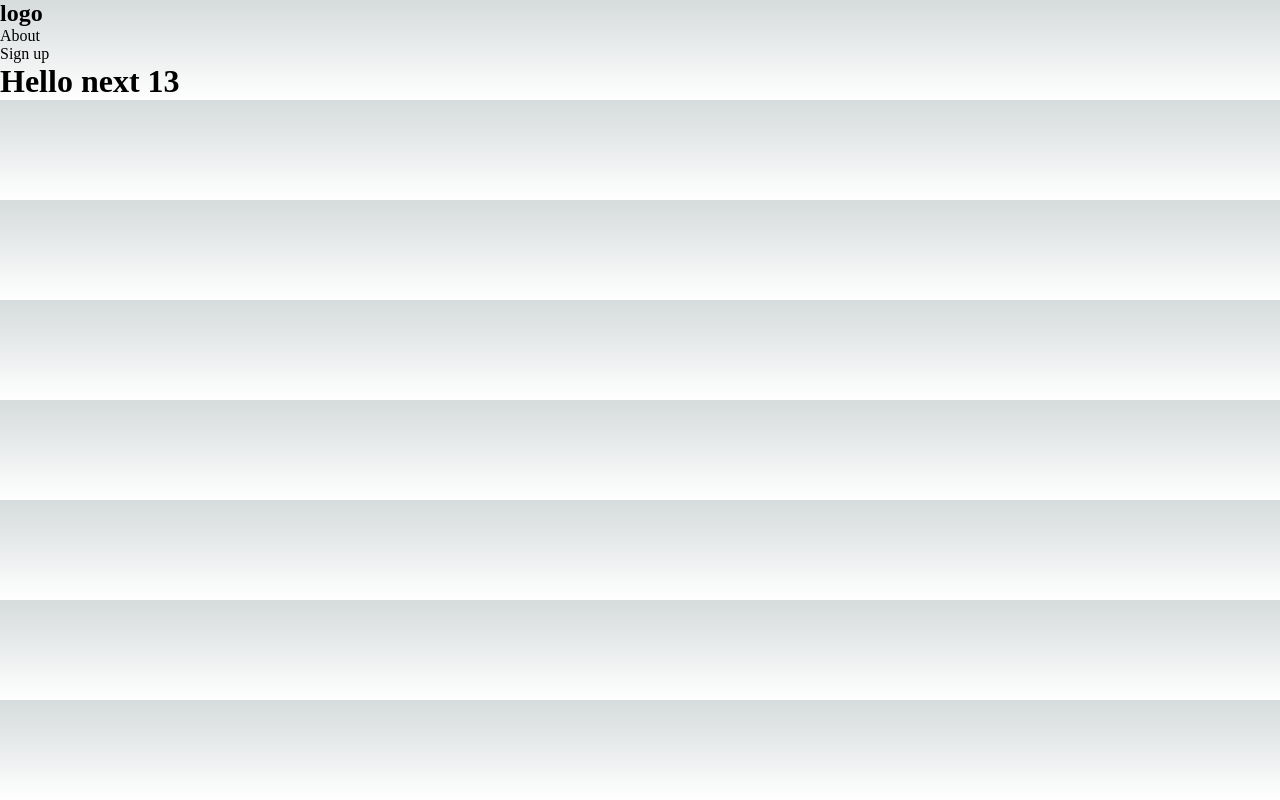
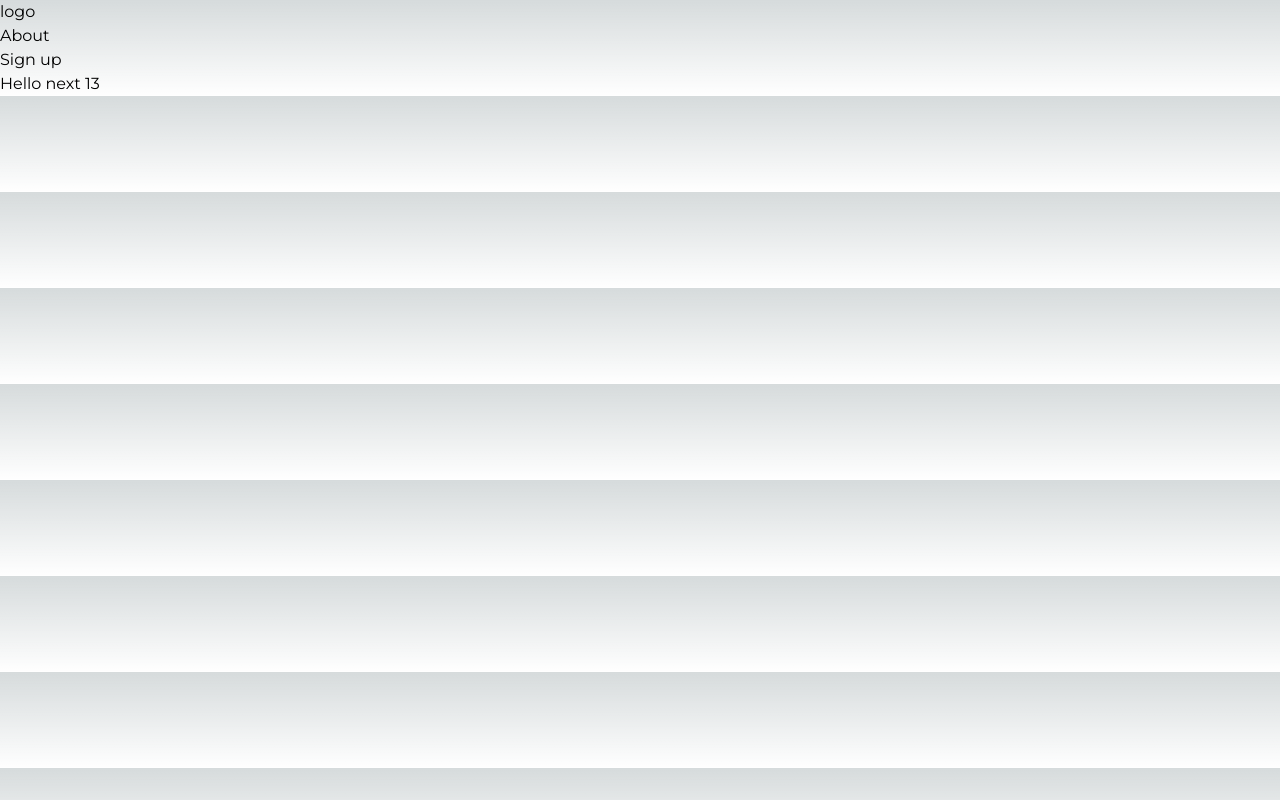
Before and after one commit to hopeVaughn/next, a Next.js app: page / in a window 1280 px wide. Built offline with nearby package versions, Linux system fonts and the light colour scheme.

Commit message:
add tailwind. Update tailwind config

```diff
--- /dev/null
+++ b/app/about/error.jsx
@@ -0,0 +1,10 @@
+"use client"
+
+export default function Error({error, reset}){
+  return(
+    <div>
+      This ain't loading up: {error.message}
+      <button onClick={()=> reset()}>Reload</button>
+    </div>
+  )
+}
--- /dev/null
+++ b/app/about/head.jsx
@@ -0,0 +1,10 @@
+export default function Head() {
+  return (
+    <>
+      <title>About page</title>
+      <meta content="width=device-width, initial-scale=1" name="viewport" />
+      <meta name="description" content="Generated by create next app" />
+      <link rel="icon" href="/favicon.ico" />
+    </>
+  )
+}
--- /dev/null
+++ b/app/about/loading.jsx
@@ -0,0 +1,8 @@
+export default function Loading(){
+  // you can add any UI inside Loading, including skeleton
+  return(
+    <div>
+      <h1>Loading...</h1>
+    </div>
+  )
+}
--- a/app/layout.js
+++ b/app/layout.js
@@ -1,4 +1,11 @@
 import './globals.css'
+import { Montserrat } from "@next/font/google"
+
+const montserrat = Montserrat({
+  weight: ['400', '700'],
+  subsets: ["latin"],
+  variable: '--font-montserrat'
+});
 
 export default function RootLayout({ children }) {
   return (
@@ -9,7 +16,7 @@ export default function RootLayout({ children }) {
       */}
       <head />
 
-      <body>
+      <body className={`${montserrat.className}`}>
         <nav>
           <h1>logo</h1>
           <ul>
--- a/app/page.js
+++ b/app/page.js
@@ -1,13 +1,9 @@
-import Image from 'next/image'
-import { Inter } from '@next/font/google'
-import styles from './page.module.css'
 
-const inter = Inter({ subsets: ['latin'] })
 
 export default function Home() {
   return (
     <main>
-      <h1>Hello next 13 </h1>
+      <h1 className=''>Hello next 13 </h1>
     </main>
   )
 }
--- a/package.json
+++ b/package.json
@@ -13,5 +13,10 @@
     "next": "13.1.6",
     "react": "18.2.0",
     "react-dom": "18.2.0"
+  },
+  "devDependencies": {
+    "autoprefixer": "^10.4.13",
+    "postcss": "^8.4.21",
+    "tailwindcss": "^3.2.7"
   }
 }
--- /dev/null
+++ b/postcss.config.js
@@ -0,0 +1,6 @@
+module.exports = {
+  plugins: {
+    tailwindcss: {},
+    autoprefixer: {},
+  },
+}
--- /dev/null
+++ b/tailwind.config.js
@@ -0,0 +1,19 @@
+/** @type {import('tailwindcss').Config} */
+module.exports = {
+  content: [
+    "./app/**/*.{js,ts,jsx,tsx}",
+    "./pages/**/*.{js,ts,jsx,tsx}",
+    "./components/**/*.{js,ts,jsx,tsx}",
+
+    // Or if using `src` directory:
+    "./src/**/*.{js,ts,jsx,tsx}",
+  ],
+  theme: {
+    extend: {
+      fontFamily: {
+        montserrat: ["var(--font-montserrat)"],
+      }
+    },
+  },
+  plugins: [],
+}
```
Also changed, not shown: app/globals.css (+17 -25 lines), 1 other file (tests, documents, lock files or other folders).
